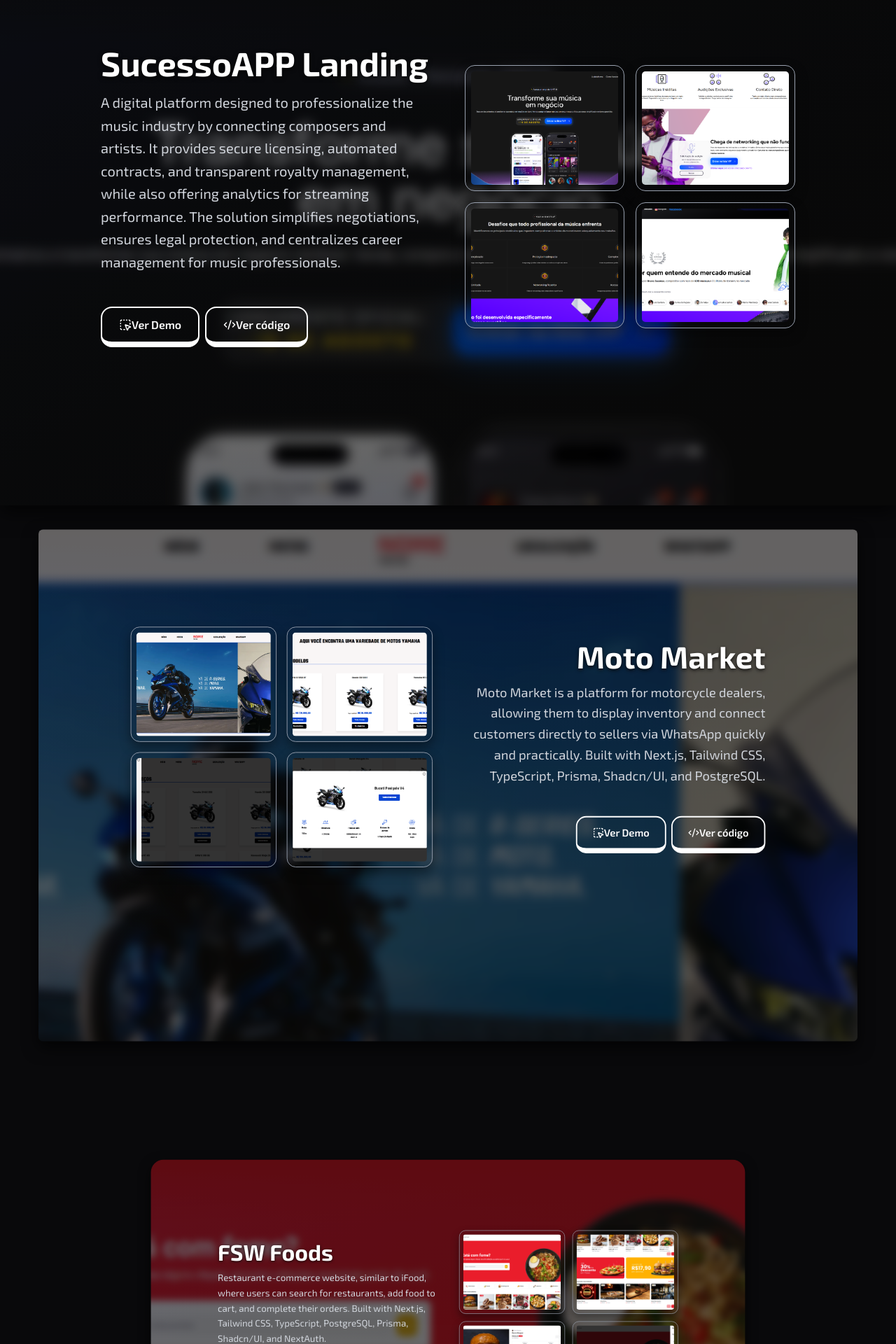
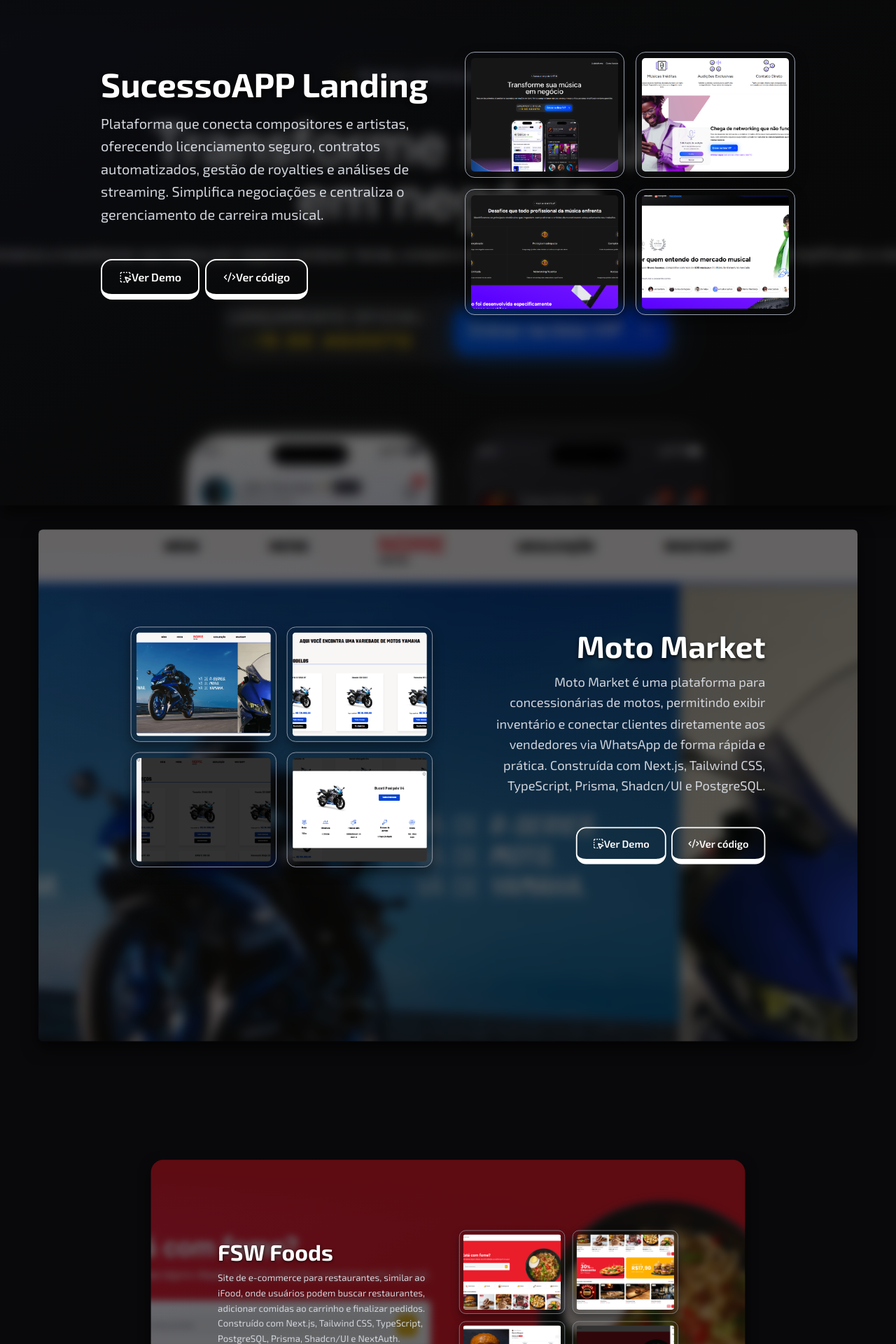
Before and after one commit to marcusnonato/portfolio, a Next.js app: page / in a window 1280 px wide. Shown: the part 1940-3860 px from the top of the page at 70% size. Built offline with nearby package versions, Linux system fonts and the light colour scheme.

Commit message:
feat: localize project descriptions and headings in Projects component

```diff
--- a/app/_components/projects/index.tsx
+++ b/app/_components/projects/index.tsx
@@ -7,8 +7,8 @@ const mainProjects = [
     title: "SucessoAPP Landing",
     coverImage: "/sucesso-app.png",
     description:
-      "A digital platform designed to professionalize the music industry by connecting composers and artists. It provides secure licensing, automated contracts, and transparent royalty management, while also offering analytics for streaming performance. The solution simplifies negotiations, ensures legal protection, and centralizes career management for music professionals.",
-    note: "We are a startup with 6 developers and 2 designers (soon expanding by +2) creating a multimedia entertainment platform. The idea was born from the lack of an inclusive and complete place to track everything we enjoy. From movies to manga.",
+      "Plataforma que conecta compositores e artistas, oferecendo licenciamento seguro, contratos automatizados, gestão de royalties e análises de streaming. Simplifica negociações e centraliza o gerenciamento de carreira musical.",
+    note: "Somos uma startup com 6 desenvolvedores e 2 designers (em breve expandindo em +2) criando uma plataforma de entretenimento multimídia. A ideia nasceu da falta de um lugar inclusivo e completo para acompanhar tudo o que gostamos. De filmes a mangás.",
     startDate: "2025-06",
     finishDate: "Present",
     repoLink: "https://admin.dev.sucessoapp.com/",
@@ -24,7 +24,7 @@ const mainProjects = [
     title: "Moto Market",
     coverImage: "/moto-market.png",
     description:
-      "Moto Market is a platform for motorcycle dealers, allowing them to display inventory and connect customers directly to sellers via WhatsApp quickly and practically. Built with Next.js, Tailwind CSS, TypeScript, Prisma, Shadcn/UI, and PostgreSQL.",
+      "Moto Market é uma plataforma para concessionárias de motos, permitindo exibir inventário e conectar clientes diretamente aos vendedores via WhatsApp de forma rápida e prática. Construída com Next.js, Tailwind CSS, TypeScript, Prisma, Shadcn/UI e PostgreSQL.",
     startDate: "2024-01",
     finishDate: null,
     repoLink: "https://github.com/marcusnonato/Moto-market",
@@ -39,7 +39,7 @@ const mainProjects = [
     title: "FSW Foods",
     coverImage: "/fsw-foods.png",
     description:
-      "Restaurant e-commerce website, similar to iFood, where users can search for restaurants, add food to cart, and complete their orders. Built with Next.js, Tailwind CSS, TypeScript, PostgreSQL, Prisma, Shadcn/UI, and NextAuth.",
+      "Site de e-commerce para restaurantes, similar ao iFood, onde usuários podem buscar restaurantes, adicionar comidas ao carrinho e finalizar pedidos. Construído com Next.js, Tailwind CSS, TypeScript, PostgreSQL, Prisma, Shadcn/UI e NextAuth.",
     startDate: "2024-01",
     finishDate: null,
     repoLink: "https://github.com/marcusnonato/FSW-Foods",
@@ -57,7 +57,6 @@ const Projects = () => {
       id="projects"
       className="top-0 flex h-full min-h-screen flex-col text-white"
     >
-      {/* Desktop Version - Parallax Effect */}
       <div className="hidden w-full flex-col justify-center lg:flex">
         {mainProjects.map((project, index) => (
           <MainProject
@@ -68,29 +67,18 @@ const Projects = () => {
         ))}
       </div>
 
-      {/* Mobile Version - Simple Cards */}
       <div className="flex w-full flex-col px-4 py-8 lg:hidden">
         <div className="mb-8">
-          <h2 className="mb-3 text-4xl font-bold text-white">Projects</h2>
-          <p className="text-lg text-gray-400">Check out my featured work</p>
+          <h2 className="mb-3 text-4xl font-bold text-white">Projetos</h2>
+          <p className="text-lg text-gray-400">
+            Confira meus trabalhos em destaque
+          </p>
         </div>
 
         {mainProjects.map((project) => (
           <MobileProjectCard project={project} key={project.id} />
         ))}
       </div>
-
-      {/* <div className="mt-16 min-h-screen">
-        <div className="animate-fade-up mb-16 px-4 md:px-8 lg:px-36">
-          <h2 className="mb-3 bg-gradient-to-r from-purple-400 to-pink-400 bg-clip-text text-4xl font-bold text-transparent md:text-5xl">
-            Side Projects
-          </h2>
-          <p className="text-lg text-gray-400">
-            Other projects throughout my career
-          </p>
-        </div>
-        <CarouselContainer2 />
-      </div> */}
     </section>
   );
 };
```
